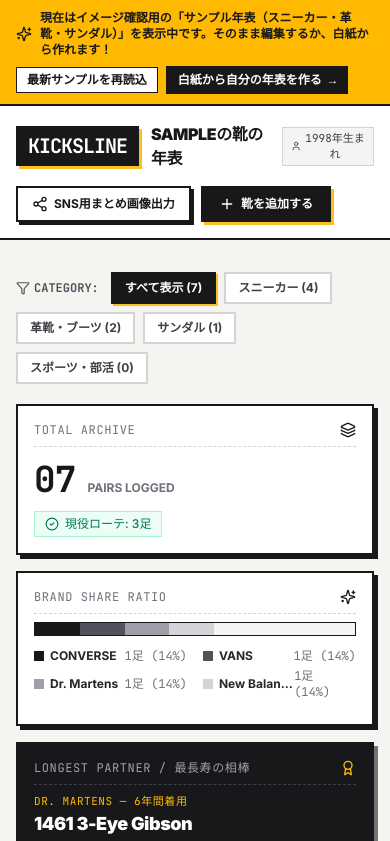
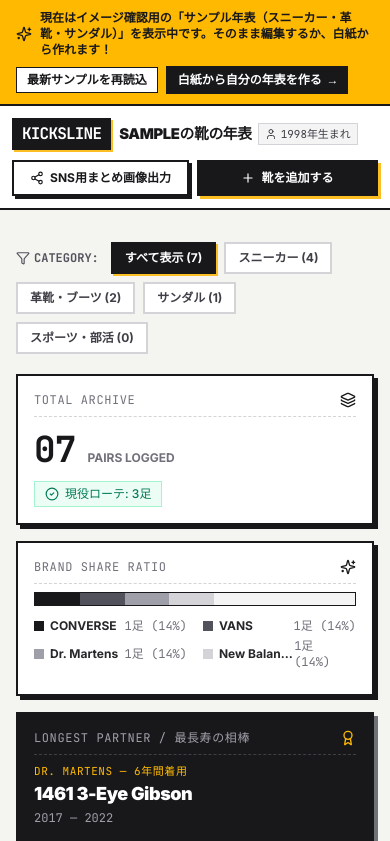
Before and after one commit to kaito2000/KicksLine, a React (Vite) app: page / in a window 390 px wide. Shown: the top 841 px of the page. Built offline with nearby package versions, Linux system fonts and the light colour scheme.

Commit message:
Prevent header title and birth year badge wrapping with fluid responsive font sizes

```diff
--- a/src/App.tsx
+++ b/src/App.tsx
@@ -180,36 +180,36 @@
 
       {/* Magazine Archive Header */}
       <header className="bg-white border-b-2 border-zinc-900 sticky top-0 z-30">
-        <div className="max-w-5xl mx-auto px-4 py-4 flex flex-wrap items-center justify-between gap-4">
-          <div className="flex items-center gap-3">
-            <div className="bg-zinc-900 text-white font-mono-code font-black text-xl sm:text-2xl px-3 py-1.5 tracking-tighter shadow-[3px_3px_0px_0px_rgba(251,191,36,1)]">
+        <div className="max-w-5xl mx-auto px-3 sm:px-4 py-3 sm:py-4 flex flex-wrap items-center justify-between gap-2.5 sm:gap-4">
+          <div className="flex items-center gap-2 sm:gap-3 min-w-0 max-w-full">
+            <div className="flex-shrink-0 bg-zinc-900 text-white font-mono-code font-black text-base sm:text-2xl px-2.5 py-1 sm:px-3 sm:py-1.5 tracking-tighter whitespace-nowrap shadow-[2px_2px_0px_0px_rgba(251,191,36,1)] sm:shadow-[3px_3px_0px_0px_rgba(251,191,36,1)]">
               KICKSLINE
             </div>
-            <div>
-              <div className="flex items-center gap-2">
-                <h1 className="text-base sm:text-lg font-black tracking-tight">
+            <div className="min-w-0 flex-1">
+              <div className="flex items-center gap-1.5 sm:gap-2 min-w-0">
+                <h1 className="text-[clamp(13px,3.8vw,18px)] font-black tracking-tight whitespace-nowrap truncate">
                   {profile.nickname || 'MY'}の靴の年表
                 </h1>
                 <button
                   onClick={() => setIsProfileOpen(!isProfileOpen)}
-                  className="inline-flex items-center gap-1 text-[11px] font-mono-code bg-zinc-100 hover:bg-zinc-200 border border-zinc-300 px-2 py-0.5 text-zinc-700"
+                  className="flex-shrink-0 inline-flex items-center gap-1 text-[clamp(10px,2.8vw,12px)] font-mono-code bg-zinc-100 hover:bg-zinc-200 border border-zinc-300 px-1.5 sm:px-2 py-0.5 text-zinc-700 whitespace-nowrap cursor-pointer"
                 >
-                  <User className="w-3 h-3" />
+                  <User className="w-3 h-3 flex-shrink-0" />
                   <span>{profile.birthYear ? `${profile.birthYear}年生まれ` : '生年設定'}</span>
                 </button>
               </div>
-              <p className="text-xs text-zinc-500 hidden sm:block">{profile.subtitle}</p>
+              <p className="text-xs text-zinc-500 hidden sm:block truncate">{profile.subtitle}</p>
             </div>
           </div>
 
           {/* Primary Actions */}
-          <div className="flex items-center gap-2.5">
+          <div className="flex items-center gap-2 w-full sm:w-auto justify-end">
             <button
               onClick={() => setIsPosterOpen(true)}
               disabled={filteredSneakers.length === 0}
-              className="inline-flex items-center gap-1.5 bg-white hover:bg-zinc-100 disabled:opacity-40 text-zinc-900 border-2 border-zinc-900 font-bold text-xs sm:text-sm px-3.5 py-2 shadow-[3px_3px_0px_0px_rgba(24,24,27,1)] cursor-pointer transition-transform active:translate-y-0.5"
+              className="flex-1 sm:flex-initial justify-center inline-flex items-center gap-1.5 bg-white hover:bg-zinc-100 disabled:opacity-40 text-zinc-900 border-2 border-zinc-900 font-bold text-xs sm:text-sm px-3 py-2 whitespace-nowrap shadow-[3px_3px_0px_0px_rgba(24,24,27,1)] cursor-pointer transition-transform active:translate-y-0.5"
             >
-              <Share2 className="w-4 h-4" />
+              <Share2 className="w-3.5 h-3.5 sm:w-4 sm:h-4 flex-shrink-0" />
               <span>SNS用まとめ画像出力</span>
             </button>
 
@@ -218,9 +218,9 @@
                 setEditingSneaker(null);
                 setIsModalOpen(true);
               }}
-              className="inline-flex items-center gap-1.5 bg-zinc-900 hover:bg-zinc-800 text-white border-2 border-zinc-900 font-bold text-xs sm:text-sm px-4 py-2 shadow-[3px_3px_0px_0px_rgba(251,191,36,1)] cursor-pointer transition-transform active:translate-y-0.5"
+              className="flex-1 sm:flex-initial justify-center inline-flex items-center gap-1.5 bg-zinc-900 hover:bg-zinc-800 text-white border-2 border-zinc-900 font-bold text-xs sm:text-sm px-3.5 py-2 whitespace-nowrap shadow-[3px_3px_0px_0px_rgba(251,191,36,1)] cursor-pointer transition-transform active:translate-y-0.5"
             >
-              <Plus className="w-4 h-4" />
+              <Plus className="w-3.5 h-3.5 sm:w-4 sm:h-4 flex-shrink-0" />
               <span>靴を追加する</span>
             </button>
           </div>
```
